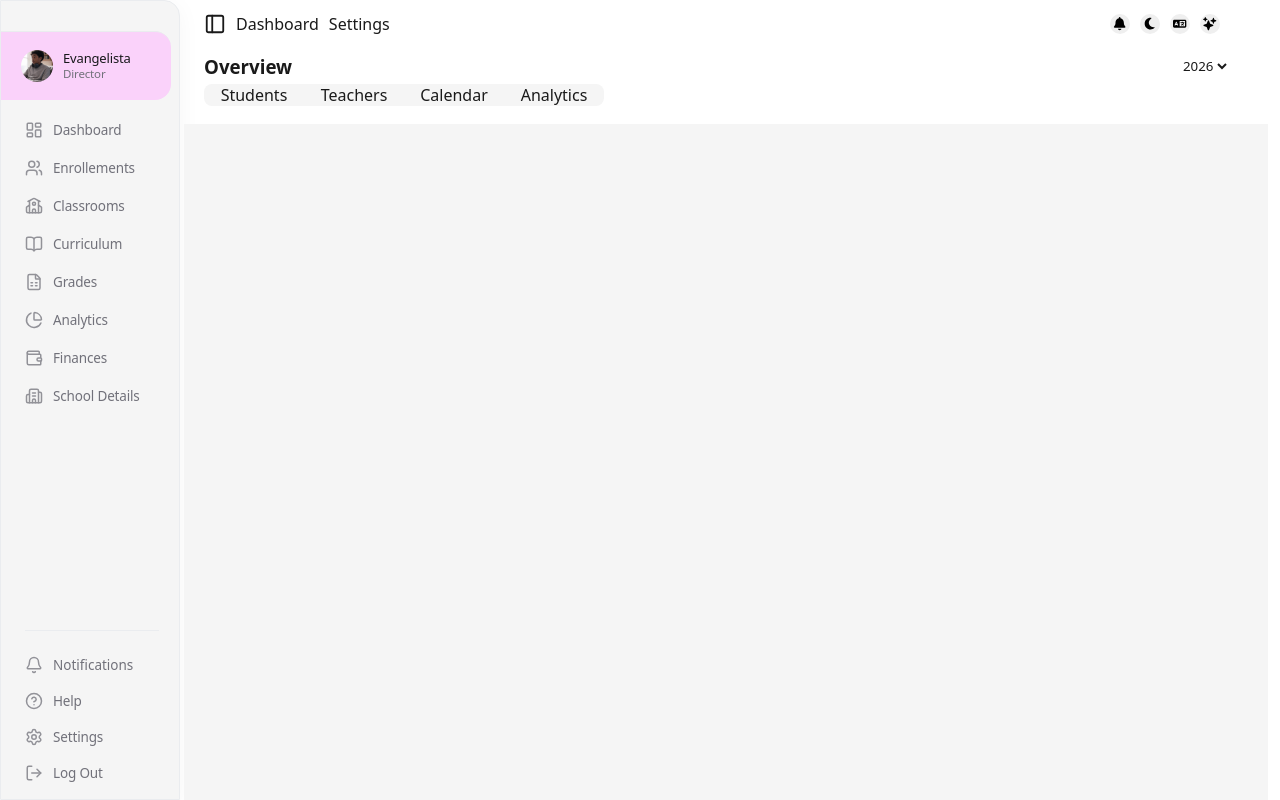
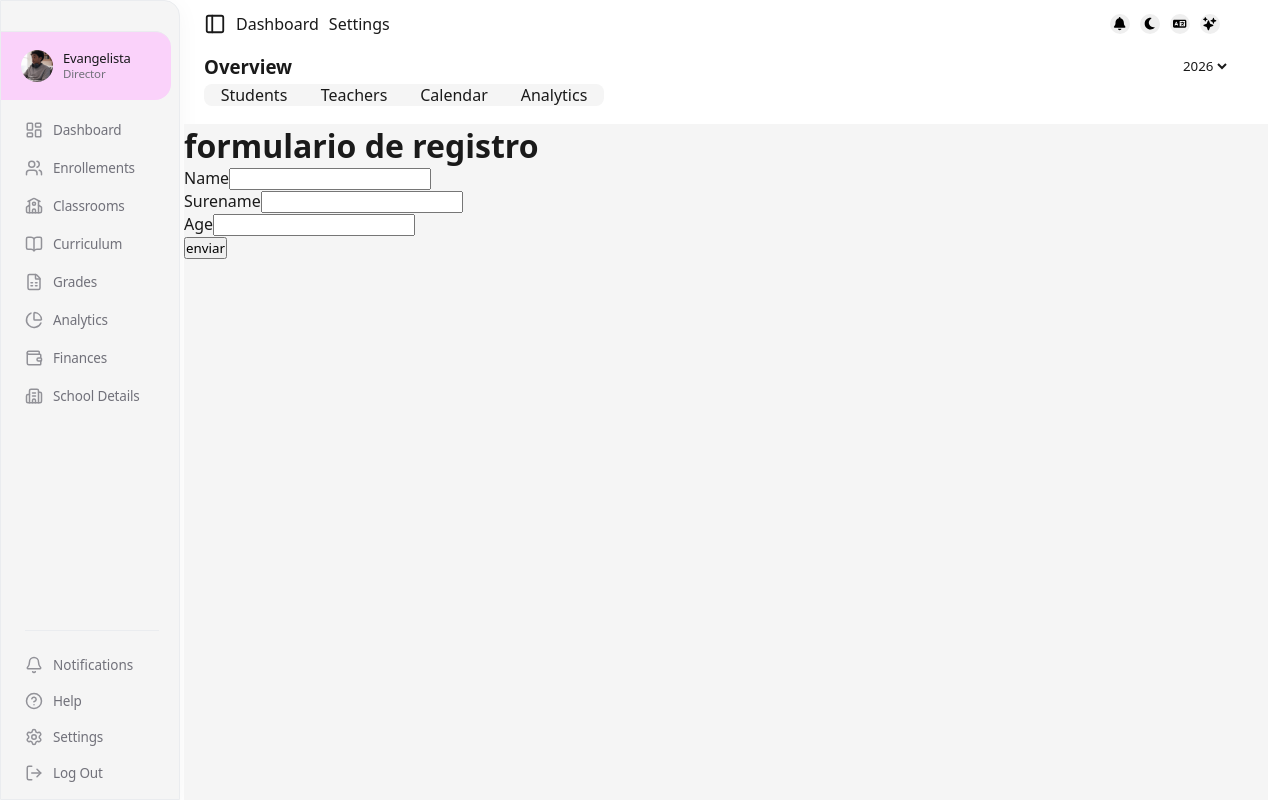
Before and after one commit to evangelistax/school, a React (Vite) app: page /enrollements/enroll in a window 1280 px wide. Built offline with nearby package versions, Linux system fonts and the light colour scheme.

Commit message:
poner un formulario provisional

```diff
--- a/src/components/main.jsx
+++ b/src/components/main.jsx
@@ -11,10 +11,12 @@ import Details from "../pages/details";
 import Finances from "../pages/finances";
 import Grades from "../pages/grades";
 import Help from "../pages/help";
+import Enroll from "../pages/enroll";
 export default function Main() {
   return (
     <main className="main">
       <Routes>
+        <Route path="enrollements/enroll" element={<Enroll></Enroll>}></Route>
         <Route path="/help" element={<Help></Help>}></Route>
         <Route path="/curriculum" element={<Curriculum></Curriculum>}></Route>
         <Route path="/grades" element={<Grades></Grades>}></Route>
--- a/src/contexts/contex.jsx
+++ b/src/contexts/contex.jsx
@@ -7,6 +7,17 @@ export const GlobalContex = ({ children }) => {
   const [isActive, setIsActive] = useState(true);
   const [isVisible, setIsVisible] = useState(false);
   const [formIsVisible, setFormIsVisible] = useState(false);
+
+  const [datos, setDatos] = useState({
+    name: "",
+    surename: "",
+    age: null,
+  });
+
+  const updateLabel = (e) => {
+    const { name, value } = e.target;
+    setDatos({ ...datos, [name]: value });
+  };
 
   const changeForm = () => {
     setFormIsVisible(!formIsVisible);
@@ -39,6 +50,8 @@ export const GlobalContex = ({ children }) => {
         changeVisibility,
         formIsVisible,
         changeForm,
+        datos,
+        updateLabel,
       }}
     >
       {children}
--- a/src/index.css
+++ b/src/index.css
@@ -813,3 +813,7 @@ tr:hover td {
   opacity: 1;
   cursor: pointer;
 }
+
+.enroll {
+  color: var(--tex-primary);
+}
--- /dev/null
+++ b/src/pages/enroll.jsx
@@ -0,0 +1,50 @@
+import { useApp } from "../contexts/utils";
+
+export default function Enroll() {
+  const { datos, updateLabel } = useApp();
+  function submit(e) {
+    e.preventDefault();
+    alert(
+      `nombre: ${datos.name}, apellidos: ${datos.surename}, edad: ${datos.age}`,
+    );
+  }
+  return (
+    <>
+      <h1>formulario de registro</h1>
+      <form onSubmit={submit}>
+        <div>
+          <label htmlFor="name">Name</label>
+          <input
+            type="text"
+            id="name"
+            name="name"
+            value={datos.name}
+            onChange={updateLabel}
+          ></input>
+        </div>
+
+        <div>
+          <label htmlFor="surename">Surename</label>
+          <input
+            type="text"
+            id="surename"
+            name="surename"
+            value={datos.surename}
+            onChange={updateLabel}
+          ></input>
+        </div>
+        <div>
+          <label htmlFor="age">Age</label>
+          <input
+            type="number"
+            id="age"
+            name="age"
+            value={datos.age}
+            onChange={updateLabel}
+          ></input>
+        </div>
+        <button type="submit">enviar</button>
+      </form>
+    </>
+  );
+}
--- a/src/pages/enrollements.jsx
+++ b/src/pages/enrollements.jsx
@@ -1,4 +1,5 @@
 import { UserPlus } from "lucide-react";
+import { NavLink } from "react-router-dom";
 
 export default function Enrollements() {
   const teachers = [
@@ -153,7 +154,9 @@ export default function Enrollements() {
     <div className="enrollements">
       <div className="enrollements-menu">
         <div className="enrollements-menu-buttons">
-          <UserPlus></UserPlus>
+          <NavLink to={"enroll"} className="enroll">
+            <UserPlus></UserPlus>
+          </NavLink>
         </div>
         <div className="enrollements-menu-inputs">
           <input type="search" name="" id="" placeholder="" />
```
